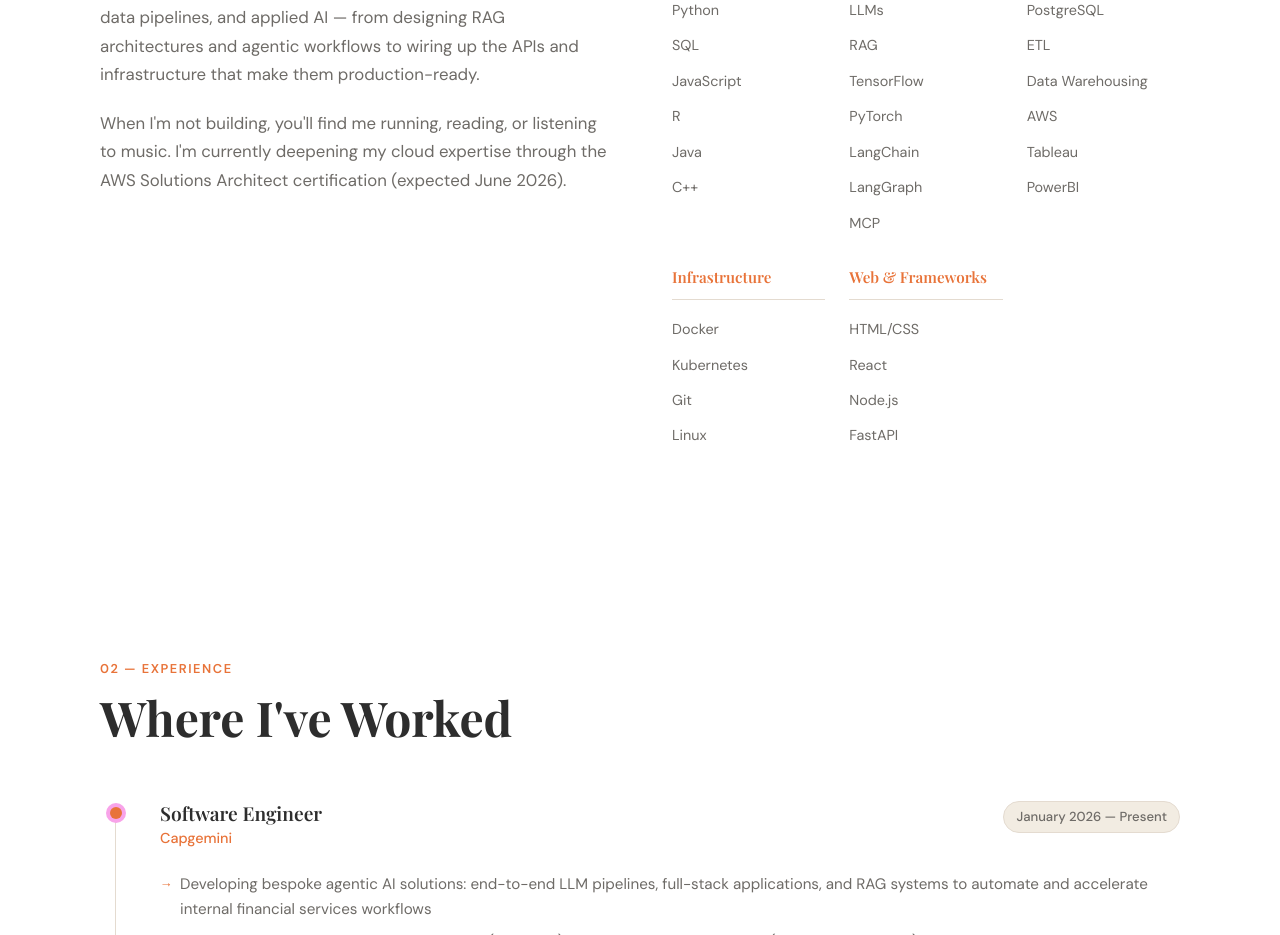
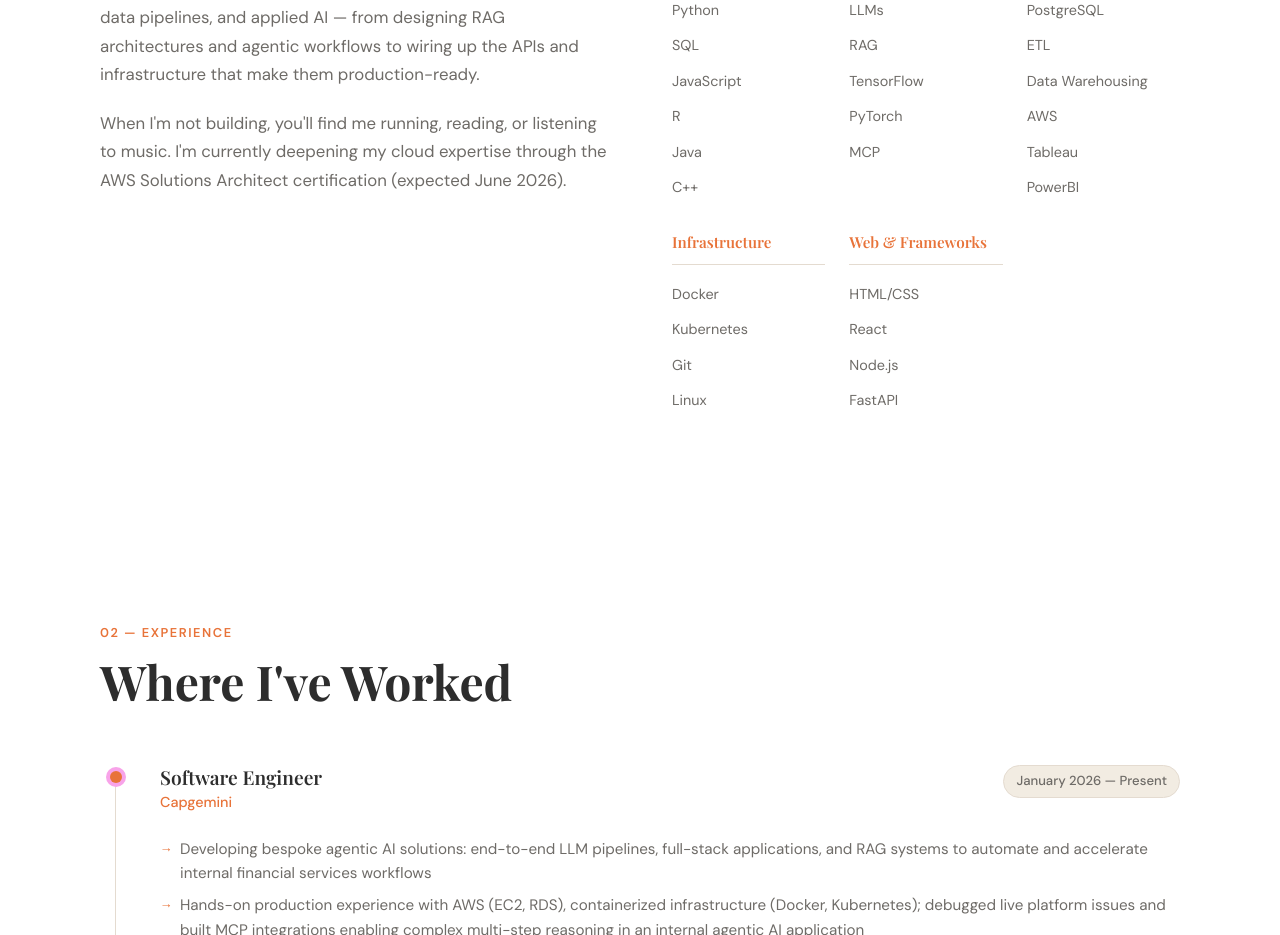
Before and after one commit to lakskanumuri/lk-portfolio, a React (Vite) app: page / in a window 1280 px wide. Shown: the part 1101-2036 px from the top of the page. Built offline with nearby package versions, Linux system fonts and the light colour scheme; a web font is replaced by a local one.

Commit message:
favicon change

```diff
--- a/src/components/About.jsx
+++ b/src/components/About.jsx
@@ -1,6 +1,6 @@
 const skills = [
   { category: 'Languages',     items: ['Python', 'SQL', 'JavaScript','R' ,'Java', 'C++'] },
-  { category: 'AI/ML',    items: ['LLMs', 'RAG', 'TensorFlow', 'PyTorch', 'LangChain', 'LangGraph', 'MCP'] },
+  { category: 'AI/ML',    items: ['LLMs', 'RAG', 'TensorFlow', 'PyTorch', 'MCP'] },
   { category: 'Data & Cloud', items: ['PostgreSQL','ETL', 'Data Warehousing', 'AWS', 'Tableau', 'PowerBI'] },
   {category: 'Infrastructure', items: ['Docker', 'Kubernetes', 'Git', 'Linux'] },
   {category: 'Web & Frameworks', items: ['HTML/CSS','React', 'Node.js', 'FastAPI'] },
```
Also changed, not shown: public/favicon.png.
